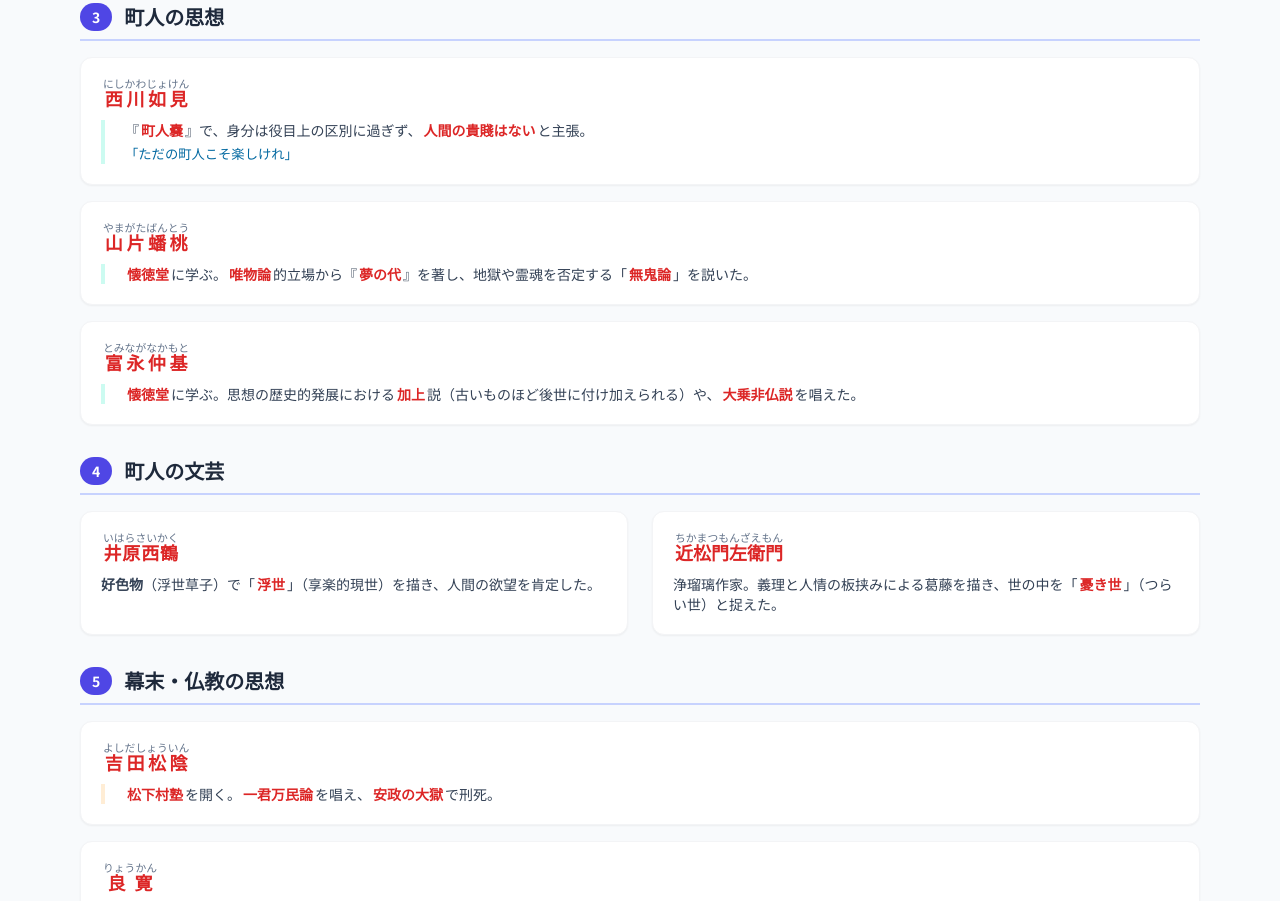
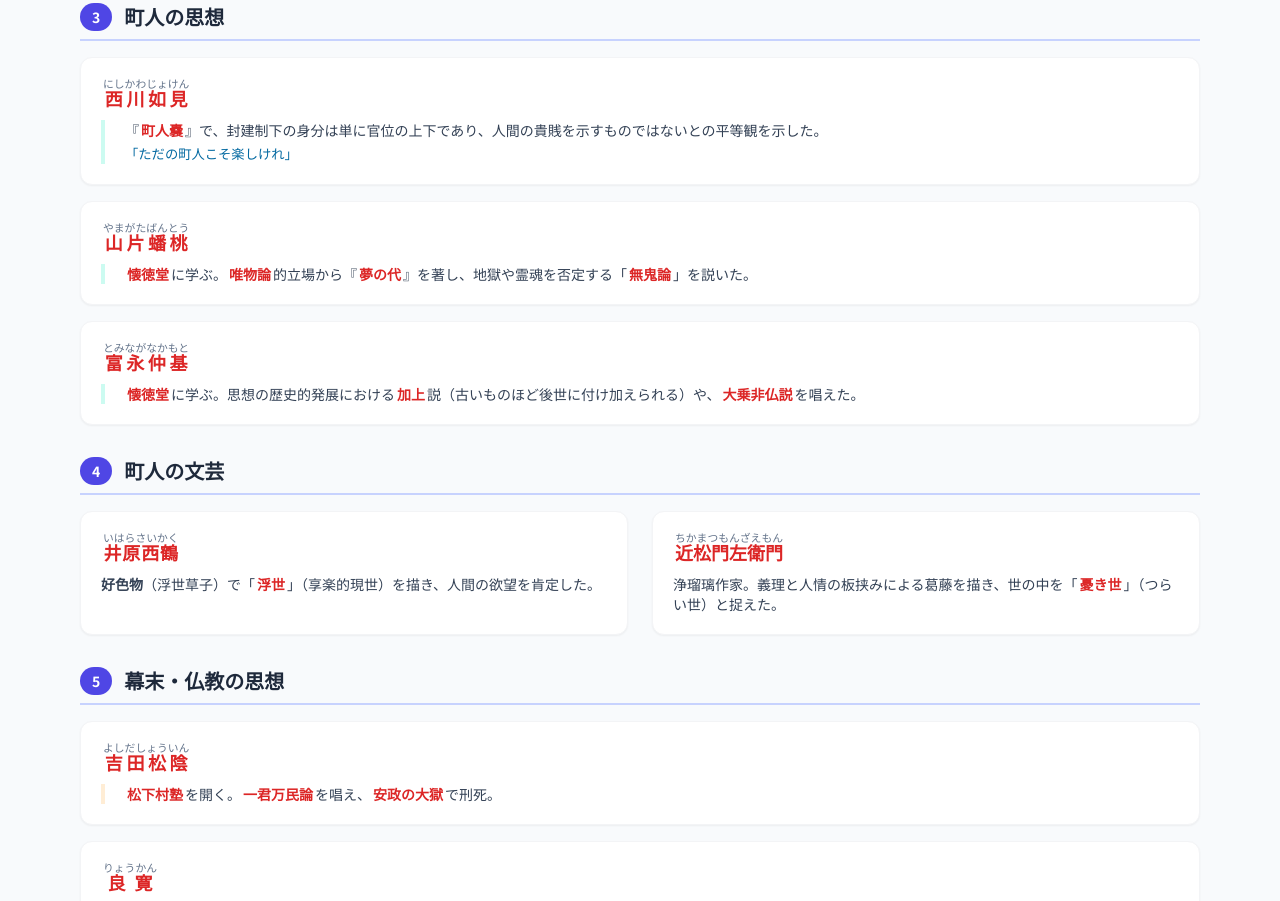
Before and after one commit to pernum/politicseconomy, a plain HTML site: page index.html in a window 1280 px wide. Shown: the part 1200-2101 px from the top of the page. Drawn offline with nearby package versions, Linux system fonts and the light colour scheme.

Commit message:
Update index.html

```diff
--- a/index.html
+++ b/index.html
@@ -300,7 +300,7 @@
                     <div class="card bg-white p-5 rounded-xl shadow-sm border border-gray-100">
                         <h3 class="text-lg font-bold text-indigo-900 mb-2"><ruby class="cloze">西川如見<rt>にしかわじょけん</rt></ruby></h3>
                         <div class="text-sm pl-5 border-l-4 border-teal-100">
-                            <p>『<span class="cloze">町人嚢</span>』で、身分は役目上の区別に過ぎず、<span class="cloze">人間の貴賤はない</span>と主張。</p>
+                            <p>『<span class="cloze">町人嚢</span>』で、封建制下の身分は単に官位の上下であり、人間の貴賎を示すものではないとの平等観を示した。</p>
                             <span class="handwritten-note">「ただの町人こそ楽しけれ」</span>
                         </div>
                     </div>
```
